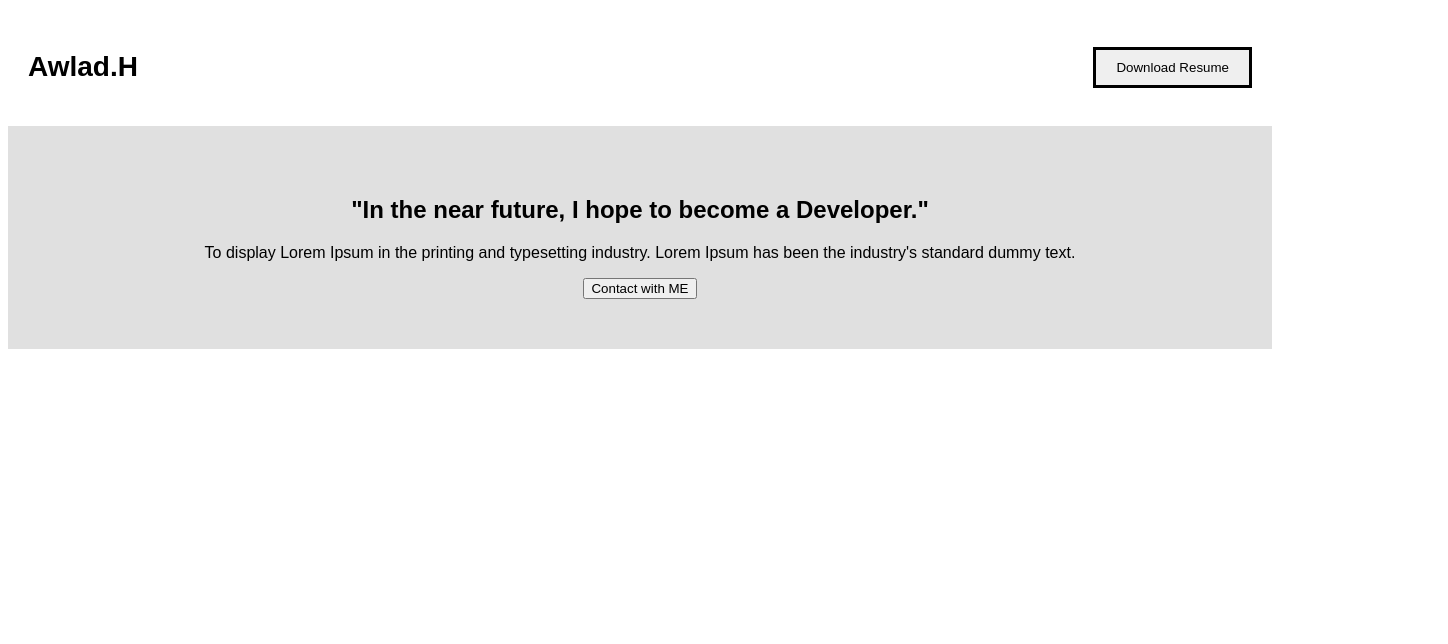
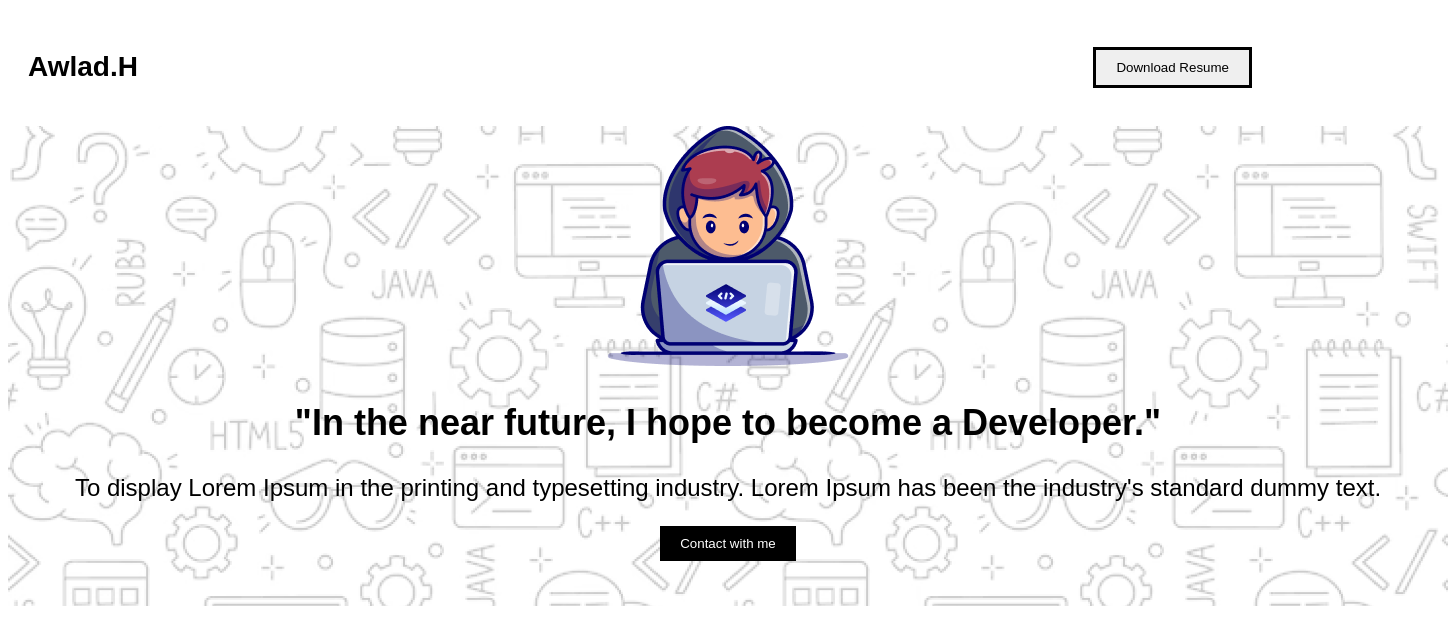
Before and after one commit to 1tasnem/Assignment_1-, a plain HTML site: page index.html in a window 1280 px wide. Shown: the whole page, 1448 px wide, since content can reach past the window. Drawn offline with Linux system fonts and the light colour scheme; a web font is replaced by a local one.

Commit message:
added hero part

```diff
--- a/index.html
+++ b/index.html
@@ -19,14 +19,22 @@
 
 
     </header>
+    <main>
 
-    <section class="hero">
-        <h2>"In the near future, I hope to become a Developer."</h2>
-        <p>To display Lorem Ipsum in the printing and typesetting industry. Lorem Ipsum has been the industry's standard dummy text.</p>
-        <button class="contact-btn">Contact with ME</button>
+    <section class="hero-bg">
+        <img src="assets/Group.png" alt="">
+        <h2 id="hero h2">"In the near future, I hope to become a Developer."</h2>
+        <p id="hero p">To display Lorem Ipsum in the printing and typesetting industry. Lorem Ipsum has been the industry's standard dummy text.</p>
+        <button class="contact-btn">Contact with me</button>
+
+
     </section>
 
-    <main>
+
+
+
+
+
 
     </main>
     <footer>
--- a/style.css
+++ b/style.css
@@ -24,4 +24,36 @@ nav{
   .hero {
     text-align: center;
     padding: 50px 20px;
-    background-color: #e0e0e0;}
+    background-color: #e0e0e0;
+  }
+
+    .contact-btn {
+      padding: 10px 20px;
+      background-color: #000;
+      color: #fff;
+      border: none;
+      cursor: pointer;
+    }
+
+      #hero h2 {
+
+
+        font-weight: bolder;
+        text-align: center;
+    }
+
+    #hero p {
+      font-size: 16px;
+      margin: 20px 0;
+      text-align: center;
+      font-weight: regular ;
+  }
+.hero-bg{
+  background-image: url("assets/Hero-bg.png");
+  text-align: center;
+  font-size:24px;
+  width: 1440px;
+  height: 480px;
+
+
+}
```
Also changed, not shown: assets/Group 3.png (added), assets/Group 4.png (added), assets/Group.png (added), assets/Hero-bg.png (added), assets/Layer_1.png (added), assets/css.png (added), assets/facebook.png (added), assets/github.png (added), assets/handshake.jpg (added), assets/html.png (added), assets/js.png (added), assets/linkedin-icon 1.png (added), assets/mongodb.png (added), assets/nodejs.png (added), 1 more files.
